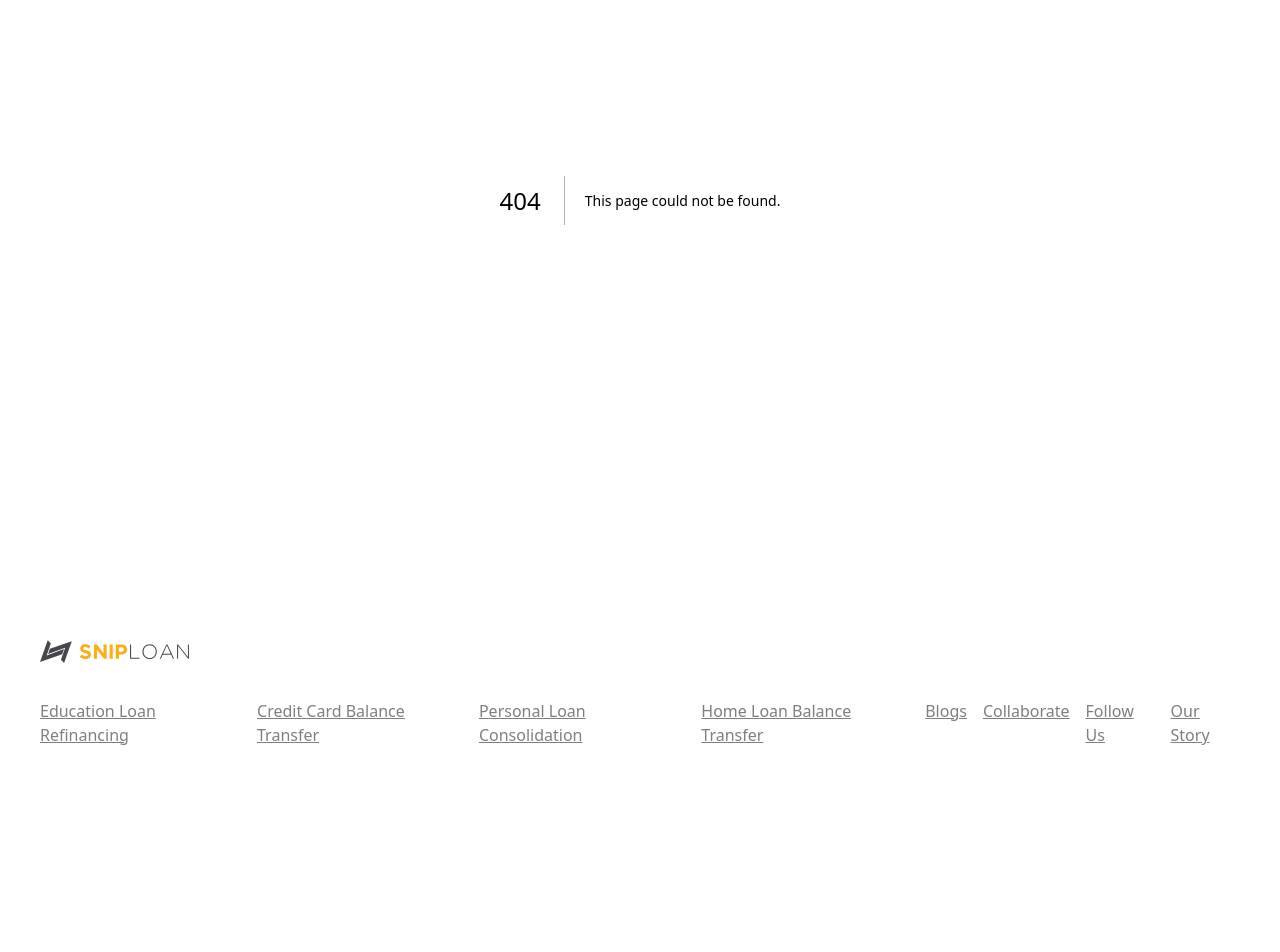
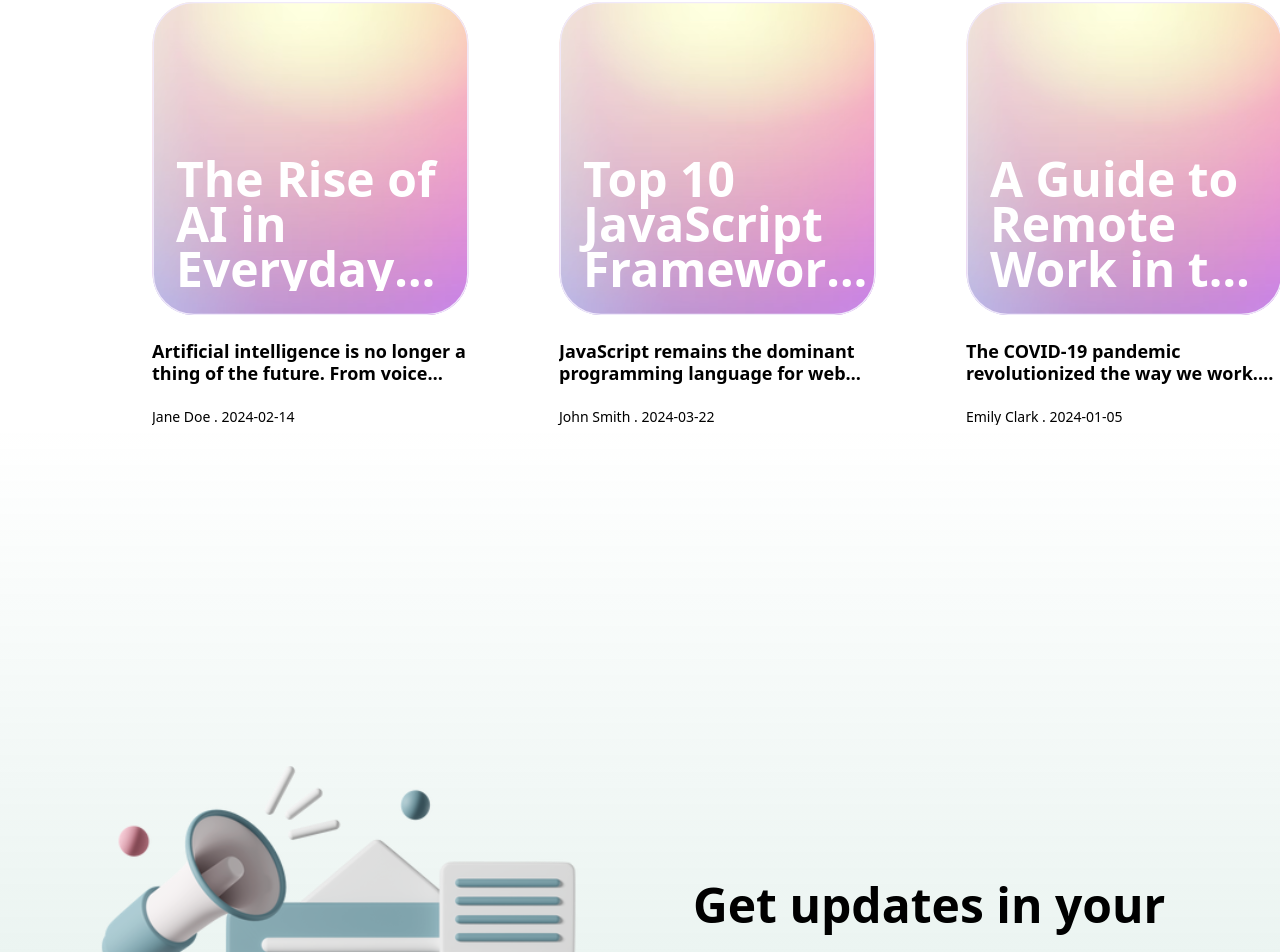
Before and after one commit to mahi25soni/temp-shiploan-frontend, a Next.js app: page /blog/1 in a window 1280 px wide. Before the commit this address had no page. Shown: the part 200-1152 px from the top of the page. Before the commit the page ends 1057 px from the top, so only its background shows below. Built offline with nearby package versions, Linux system fonts and the light colour scheme.

Commit message:
Core : Blog Page done

```diff
--- /dev/null
+++ b/src/app/blog/[slug]/page.tsx
@@ -0,0 +1,40 @@
+import MainHeading from '@/components/atoms/MainHeading'
+import { BlogSlugSampleData } from '@/testdata/blog-slug-data'
+import Image from 'next/image'
+import React from 'react'
+
+interface Props {
+    params: { slug: string }
+}
+const Blog = ({ params }: Props) => {
+    const { slug } = params
+
+    const postData = BlogSlugSampleData[slug]
+
+    if (!postData) {
+        return <div>Post not found</div>
+    }
+
+    return (
+        <div className='flex flex-col px-8 lg:px-[390px] w-full items-center gap-8 bg-white'>
+            <div className="relative h-[400px] w-[303px] lg:h-[716px] lg:w-[526px]">
+                <Image
+                    src={postData?.image}
+                    layout="fill"
+                    objectFit="fill"
+                    alt={postData.blog_title}
+                />
+            </div>
+            <MainHeading align='left' heading={postData?.blog_title} />
+
+            <div className='h-[41px]  border-y border-[#333333] border-opacity-15 w-full flex items-center'>
+                <div className="text-sm font-normal leading-4 text-black opacity-50">
+                    {postData.author} {" . "} {postData.date}
+                </div>
+            </div>
+            <div dangerouslySetInnerHTML={{ __html: postData.blog_content }} />
+        </div>
+    )
+}
+
+export default Blog
--- /dev/null
+++ b/src/app/blog/layout.tsx
@@ -0,0 +1,50 @@
+import BrownLine from '@/components/atoms/BrownLine'
+import BlogListing from '@/components/BlogListing/BlogListing'
+import HomePageComponentWrapper from '@/components/wrappers/HomePageComponentWrapper'
+import Image from 'next/image'
+import React from 'react'
+
+
+const BlogLayout = ({ children }: { children: React.ReactNode }) => {
+    return (
+        <div className='min-h-screen w-full'>
+
+            {children}
+
+
+            <div className='w-full py-8'>
+
+                <BrownLine />
+            </div>
+
+            <BlogListing />
+
+            <HomePageComponentWrapper
+                bgColor={"#D1E6DF"}
+                mainImage="/convert megaphone.svg"
+                heading="Get updates in your inbox"
+                description="Lorem ipsum dolor sit amet consectetur. Diam sed mattis facilisis eget tellus dui augue sagittis ultricies. Scelerisque elit duis in tortor. Volutpat elit neque in sem nulla quam imperdiet. Mi nisl sem amet odio."
+                altText="kuchh bhi rakhlo"
+            >
+                <div className="flex h-12 items-center justify-start gap-3">
+                    <input
+                        type="email"
+                        placeholder="Enter your e-mail address"
+                        className="h-full w-[270px] rounded-lg border border-basic bg-white px-4 py-3"
+                    />
+
+                    <button className="flex h-full w-12 items-center justify-center text-yellow-orange bg-black rounded-lg">
+                        <Image
+                            src="/EnvelopeOpen.svg"
+                            alt="Email button"
+                            width={16}
+                            height={16}
+                        />
+                    </button>
+                </div>
+            </HomePageComponentWrapper>
+        </div>
+    )
+}
+
+export default BlogLayout
--- a/src/components/BlogListing/BlogListing.tsx
+++ b/src/components/BlogListing/BlogListing.tsx
@@ -3,6 +3,7 @@ import React, { useEffect, useState } from "react";
 import MainHeading from "../atoms/MainHeading";
 import { BlogSampleData } from "@/testdata/blog-data";
 import Image from "next/image";
+import Link from 'next/link';
 
 interface BlogItemInterface {
   blog_title: string;
@@ -44,22 +45,27 @@ const BlogListing = () => {
     setBlogDataArray(data);
   }, []);
   return (
+
     <div className="lg:pl-[152px]">
       <MainHeading heading="Learn more ways to save" />
-      <div className="mt-10 pl-8 scrollbar-hidden flex flex-row w-full items-center justify-start gap-8 lg:gap-[90px] overflow-auto lg:pl-0">
+      <div className="mt-10 pl-8 scrollbar-hidden flex flex-row w-full items-center justify-start gap-8 lg:gap-[90px] overflow-auto lg:pl-0 cursor-pointer">
         {blogDataArray?.map((blog, index) => {
+          const slug = blog.blog_title.toLowerCase().replace(/ /g, '-');
+
           return (
+            <Link href={`/blog/${slug}`} key={index}>
               <BlogItem
-              key={index}
                 blog_title={blog.blog_title}
                 blog_content={blog.blog_content}
                 author={blog.author}
                 date={blog.date}
               />
+            </Link>
           );
         })}
       </div>
     </div>
+
   );
 };
 
--- /dev/null
+++ b/src/testdata/blog-slug-data.ts
@@ -0,0 +1,71 @@
+interface BlogPost {
+  image: string;
+  blog_title: string;
+  blog_content: string;
+  author: string;
+  date: string;
+}
+
+// Define the structure of the BlogSlugSampleData object
+interface BlogData {
+  [key: string]: BlogPost;
+}
+export const BlogSlugSampleData : BlogData=  {
+    "the-rise-of-ai-in-everyday-life": {
+      image : "/money and pie chart.svg",
+      blog_title: "The Rise of AI in Everyday Life",
+      blog_content: "<p>Artificial intelligence is no longer a thing of the future. From voice assistants to personalized ads, AI has integrated seamlessly into our daily routines. This article explores how AI is shaping industries and our personal lives.</p>",
+      author: "Jane Doe",
+      date: "2024-02-14"
+    },
+
+    "top-10-javascript-frameworks-in-2024": {
+      image: "/money and pie chart.svg",
+      blog_title: "Top 10 JavaScript Frameworks in 2024",
+      blog_content: "<p>JavaScript remains the dominant programming language for web development, and with numerous frameworks available, it can be challenging to choose the right one. Here are the top 10 frameworks that are leading the way in 2024.</p>",
+      author: "John Smith",
+      date: "2024-03-22"
+    },
+    "a-guide-to-remote-work-in-the-post-pandemic-era": {
+      image: "/money and pie chart.svg",
+      blog_title: "A Guide to Remote Work in the Post-Pandemic Era",
+      blog_content: "<p>The COVID-19 pandemic revolutionized the way we work. Now, with hybrid and fully remote jobs on the rise, companies and employees need to adapt to new ways of staying productive. This guide provides essential tips and tools for remote workers.</p>",
+      author: "Emily Clark",
+      date: "2024-01-05"
+    },
+    "the-future-of-electric-vehicles": {
+      image: "/money and pie chart.svg",
+      blog_title: "The Future of Electric Vehicles",
+      blog_content: "<p>With major automotive companies investing heavily in electric vehicles (EVs), the future of transportation is green. In this blog, we discuss the advancements in EV technology and what to expect in the next decade.</p>",
+      author: "Robert Miles",
+      date: "2024-04-10"
+    },
+    "how-blockchain-is-changing-finance": {
+      image: "/money and pie chart.svg",
+      blog_title: "How Blockchain is Changing Finance",
+      blog_content: "<p>Blockchain technology has disrupted the financial world, offering decentralized and transparent ways of managing transactions. This article delves into how blockchain is impacting industries beyond cryptocurrency.</p>",
+      author: "Linda Turner",
+      date: "2024-05-15"
+    },
+    "healthy-habits-for-a-productive-morning": {
+      image: "/money and pie chart.svg",
+      blog_title: "Healthy Habits for a Productive Morning",
+      blog_content: "<p>Starting your day right sets the tone for success. From morning routines to diet tips, this blog highlights key habits that can make your mornings more productive and your days more fulfilling.</p>",
+      author: "Michael Anderson",
+      date: "2024-02-28"
+    },
+    "cybersecurity-tips-for-small-businesses": {
+      image: "/money and pie chart.svg",
+      blog_title: "Cybersecurity Tips for Small Businesses",
+      blog_content: "<p>With cyber threats on the rise, small businesses need to prioritize their digital security. This blog covers essential cybersecurity tips that can protect your company from data breaches and other online threats.</p>",
+      author: "Sophie Williams",
+      date: "2024-06-07"
+    },
+    "exploring-the-world-of-virtual-reality": {
+      image: "/money and pie chart.svg",
+      blog_title: "Exploring the World of Virtual Reality",
+      blog_content: "<p>Virtual Reality (VR) is not just for gaming anymore. From education to real estate, VR is being used in various industries. Discover how this technology is revolutionizing the way we experience digital worlds.</p>",
+      author: "David Lee",
+      date: "2024-07-19"
+    }
+  };
```
Lines whose indentation alone changed are shown as unchanged.
